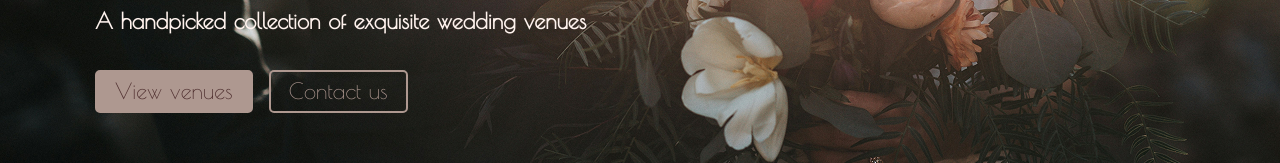
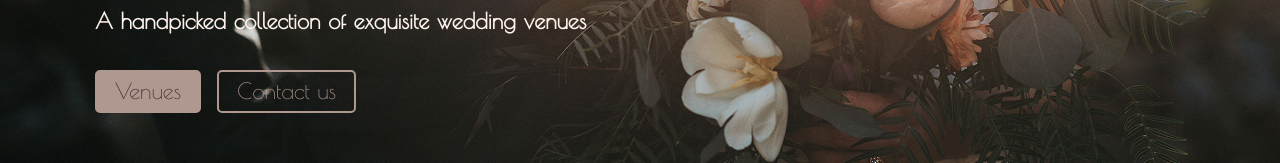
Before and after one commit to sandygrandy/holidaze, a React (Vite) app: page / in a window 1280 px wide. Shown: the part 354-517 px from the top of the page. Built offline with nearby package versions, Linux system fonts and the light colour scheme; no server answers.

Commit message:
Redirect rules for netlify

```diff
--- a/src/pages/homePage.tsx
+++ b/src/pages/homePage.tsx
@@ -1,5 +1,6 @@
-import React, { useEffect, useState } from "react";
+import { useEffect, useState } from "react";
 import { fetchVenues } from "../api/venuesApi";
+import { Link } from "react-router-dom";
 import Carousel, { CarouselImage } from "../components/carousel";
 
 function HomePage() {
@@ -9,20 +10,20 @@ function HomePage() {
 
   useEffect(() => {
     // Added a search here to filter out all the ugly test venues people made
-    fetchVenues({search: "sea", limit: countOfVenueHighlightsToShow}).then((response) => {
+    fetchVenues({ search: "sea", limit: countOfVenueHighlightsToShow }).then(
+      (response) => {
         const images = response.data
           .filter((venue) => venue.media.length > 0)
-        .map((venue) => (
-        {
+          .map((venue) => ({
             url: venue.media[0].url,
             title: venue.name,
             props: {
-            id: venue.id
+              id: venue.id,
+            },
+          }));
+        setCarouselImages(images);
       }
-        }
-      ));
-      setCarouselImages(images);
-    });
+    );
   }, []);
 
   function handleImageClick(item: CarouselImage) {
@@ -41,20 +42,22 @@ function HomePage() {
             A handpicked collection of exquisite wedding venues
           </p>
           <div className="flex flex-row gap-4 mt-8">
-            <button className="primary-button-light"
-            onClick={() => location.href = `/venues`}>View venues</button>
-            <button className="secondary-button-light"
-            onClick={() => location.href = `/contact`}>Contact us</button>
+            <Link to="/venues" className="primary-button-light">
+              Venues
+            </Link>
+            <button
+              className="secondary-button-light"
+              onClick={() => (location.href = `/contact`)}
+            >
+              Contact us
+            </button>
           </div>
         </div>
       </section>
 
       <section className="h-fit bg-white px-5 md:px-wrapper flex flex-col p-10">
         <h2 className="text-center">Highlights</h2>
-         <Carousel
-          images={carouselImages}
-          onItemClicked={handleImageClick}
-        />
+        <Carousel images={carouselImages} onItemClicked={handleImageClick} />
       </section>
 
       <section className="px-10 md:px-wrapper flex flex-col my-5 sm:my-15 gap-5 sm-gap-10 lg:gap-20 text-woody-wine lg:flex-row md:items-center">
@@ -80,11 +83,15 @@ function HomePage() {
             <li className="text-small-p md:text-medium-p list-disc">
               Trusted supplier lists (catering, florists, photographers){" "}
             </li>
-            <li className="text-small-p md:text-medium-p list-disc">Planning checklists</li>
+            <li className="text-small-p md:text-medium-p list-disc">
+              Planning checklists
+            </li>
             <li className="text-small-p md:text-medium-p list-disc">
               Guest accommodation guidance
             </li>
-            <li className="text-small-p md:text-medium-p list-disc">Style and design tips</li>
+            <li className="text-small-p md:text-medium-p list-disc">
+              Style and design tips
+            </li>
           </ul>
           <div>
             <button className="primary-button-light mt-5">Read more</button>
@@ -103,7 +110,10 @@ function HomePage() {
         </p>
         <button
           className="secondary-button-dark"
-        onClick={() => location.href="/about"}>Read more</button>
+          onClick={() => (location.href = "/about")}
+        >
+          Read more
+        </button>
       </section>
 
       <section>
```
Also changed, not shown: 1 other file (tests, documents, lock files or other folders). Lines whose indentation alone changed are shown as unchanged.
